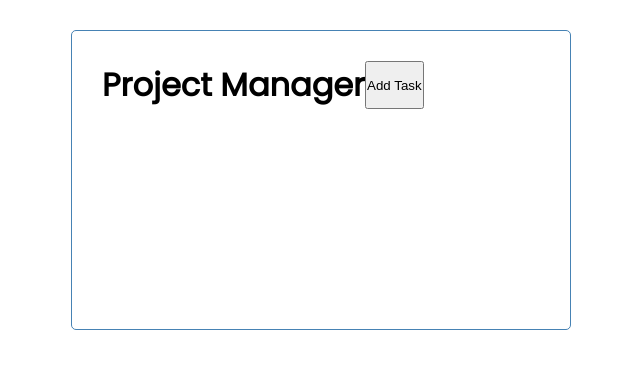
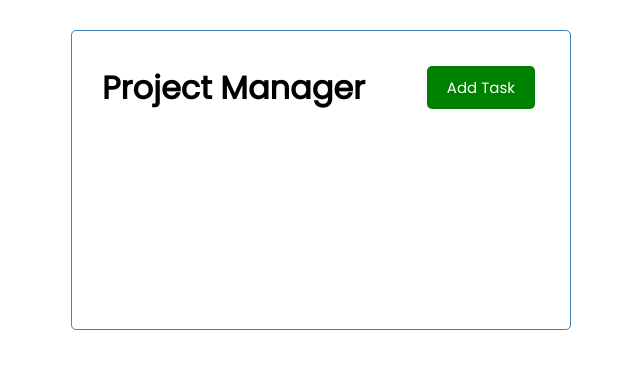
Before and after one commit to Vahe-Sevachyan/project-manager-vuejs, a Vue app: page / in a window 1280 px wide. Shown: the top 368 px of the page, without its empty margins (319-959 px from the left). Built offline with nearby package versions, Linux system fonts and the light colour scheme.

Commit message:
updated taskBtn properties

```diff
--- a/src/components/AddTaskBtn.vue
+++ b/src/components/AddTaskBtn.vue
@@ -1,8 +1,12 @@
 <template>
-  <button>Add Task</button>
+  <button v-bind:style="{ background: color }" class="btn">{{ text }}</button>
 </template>
 <script>
 export default {
   name: "AddTaskBtn",
+  props: {
+    text: String,
+    color: String,
+  },
 };
 </script>
--- a/src/components/HeaderMain.vue
+++ b/src/components/HeaderMain.vue
@@ -1,7 +1,7 @@
 <template>
   <header>
     <h1>{{ title }}</h1>
-    <AddTaskBtn />
+    <AddTaskBtn text="Add Task" color="green" />
   </header>
 </template>
 <script>
@@ -19,5 +19,8 @@ export default {
 <style>
 header {
   display: flex;
+  justify-content: space-between;
+  align-items: center;
+  margin-bottom: 20px;
 }
 </style>
```
